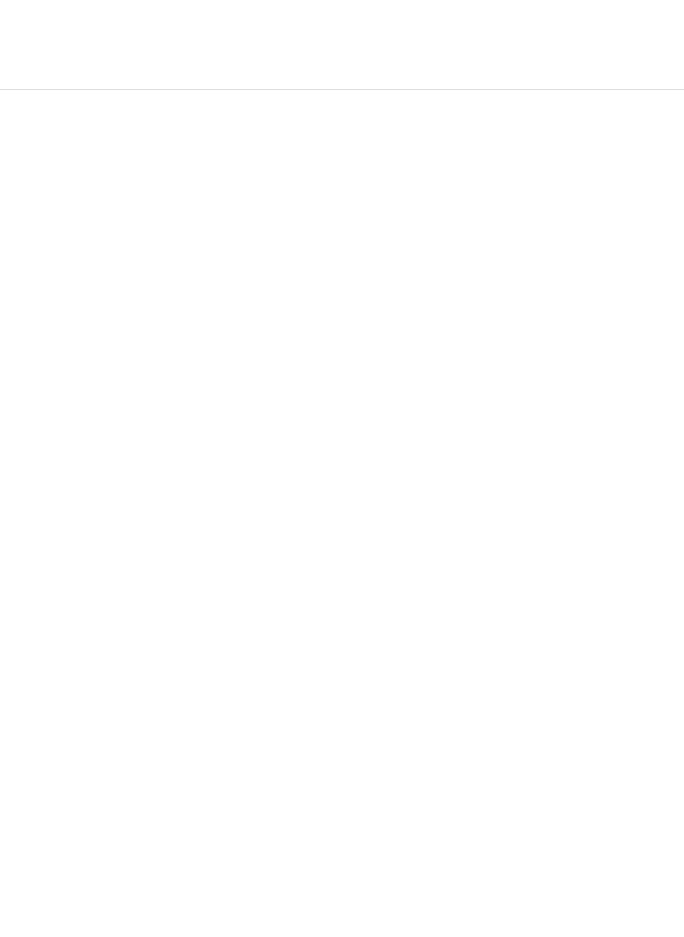
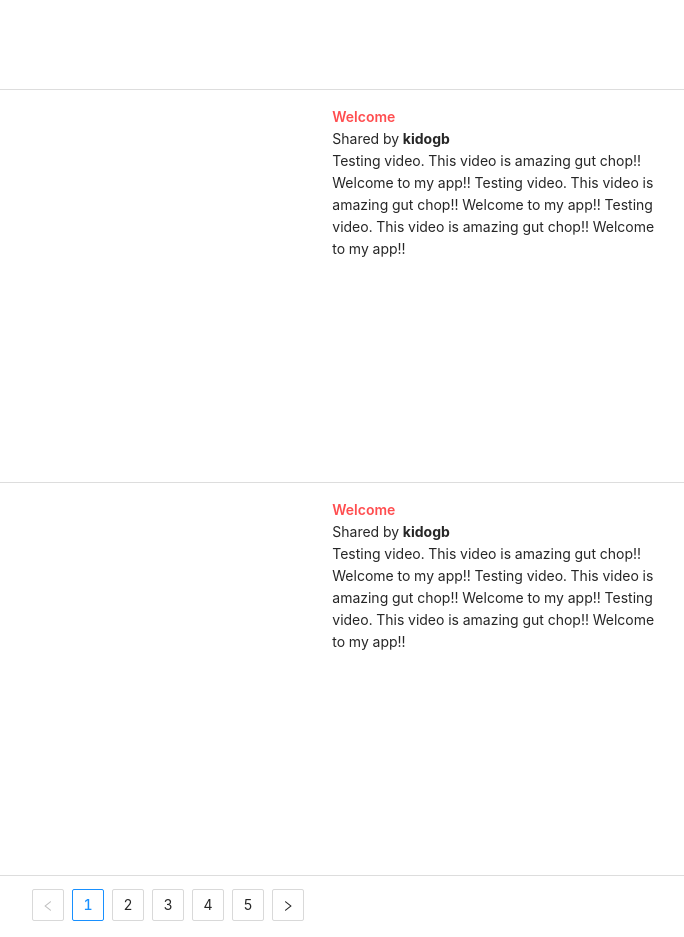
Before and after one commit to kidogb/funny-movies, a React (Create React App) app: page / in a window 1280 px wide. Shown: the part 1180-2117 px from the top of the page, without its empty margins (472-1156 px from the left). Before the commit the page ends 1270 px from the top, so only its background shows below. Built offline with nearby package versions, Linux system fonts and the light colour scheme.

Commit message:
Add pagination

```diff
--- a/src/App.js
+++ b/src/App.js
@@ -10,6 +10,9 @@ function App() {
         <PageHeader />
       </header>
       <VideosPage />
+      <footer style={{ minHeight: '2vh' }}>
+
+      </footer>
     </React.Fragment>
   );
 }
--- a/src/features/youtubeVideos/videosPage.jsx
+++ b/src/features/youtubeVideos/videosPage.jsx
@@ -1,17 +1,17 @@
 import React, { useState } from 'react';
 import { VideoDetail } from './videoDetails';
+import { Pagination } from 'antd';
+import style from './videosPage.module.css';
 
-export function VideosPage() {
+export function VideosPage({ videos = [1, 2, 3, 4, 5] }) {
     const user = { userName: "kidogb" };
     const des = "Testing video. This video is amazing gut chop!!\r\n Welcome to my app!! Testing video. This video is amazing gut chop!!\r\n Welcome to my app!! Testing video. This video is amazing gut chop!!\r\n Welcome to my app!!";
     const videoDetails = { title: "Welcome", descriptions: des };
     return (
         <div>
-            <VideoDetail user={user} videoDetails={videoDetails} />
-            <VideoDetail user={user} videoDetails={videoDetails} />
-            <VideoDetail user={user} videoDetails={videoDetails} />
+            {videos.map(v => <VideoDetail user={user} videoDetails={videoDetails} />)}
+            <div className={style.center}><Pagination defaultCurrent={1} total={50} /></div>
         </div>
-
     )
 
 }
--- /dev/null
+++ b/src/features/youtubeVideos/videosPage.module.css
@@ -0,0 +1,6 @@
+.center {
+    margin-top: 1%;
+    align-content: center;
+    justify-content: center;
+    display: flex;
+}
```
